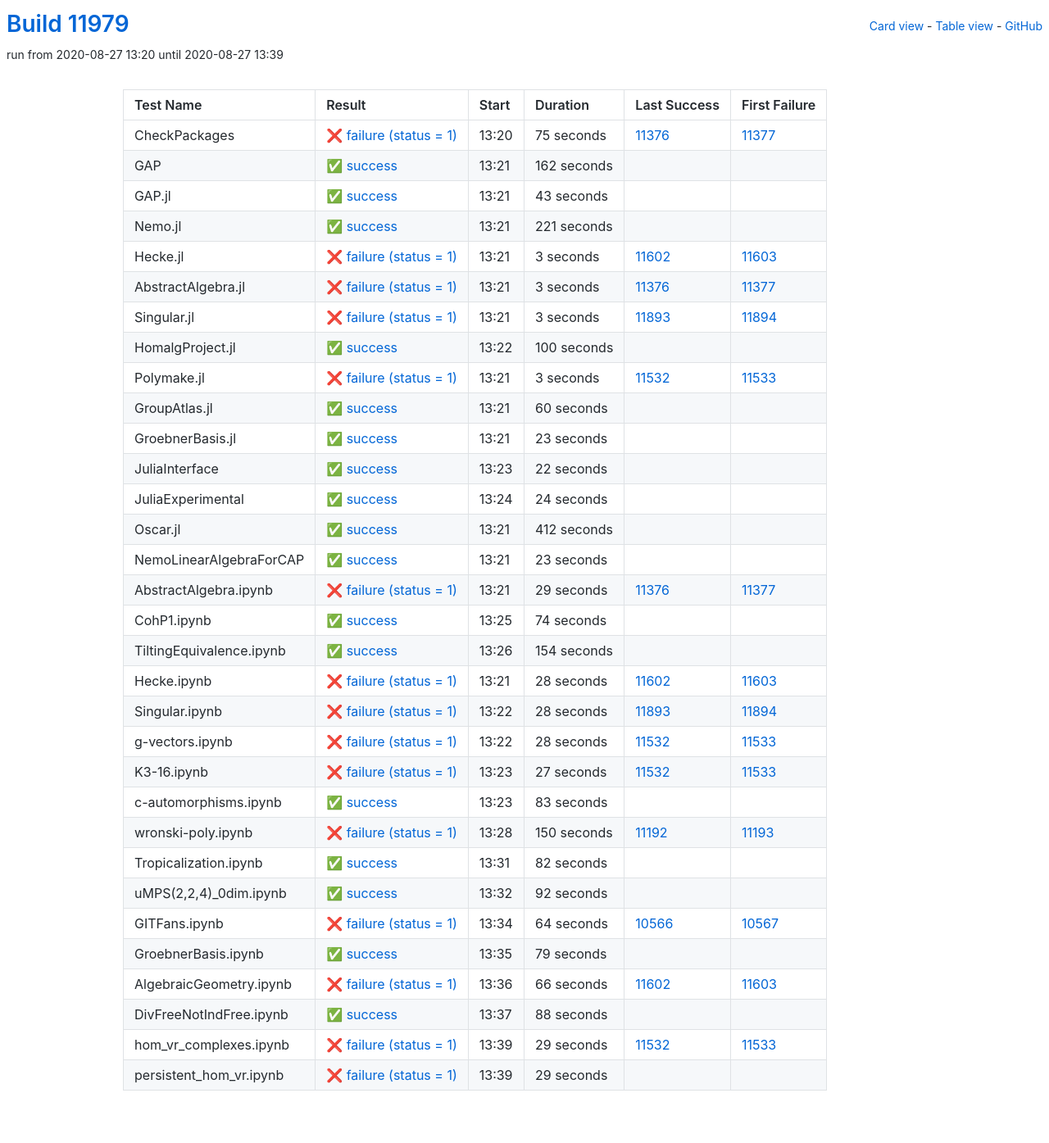
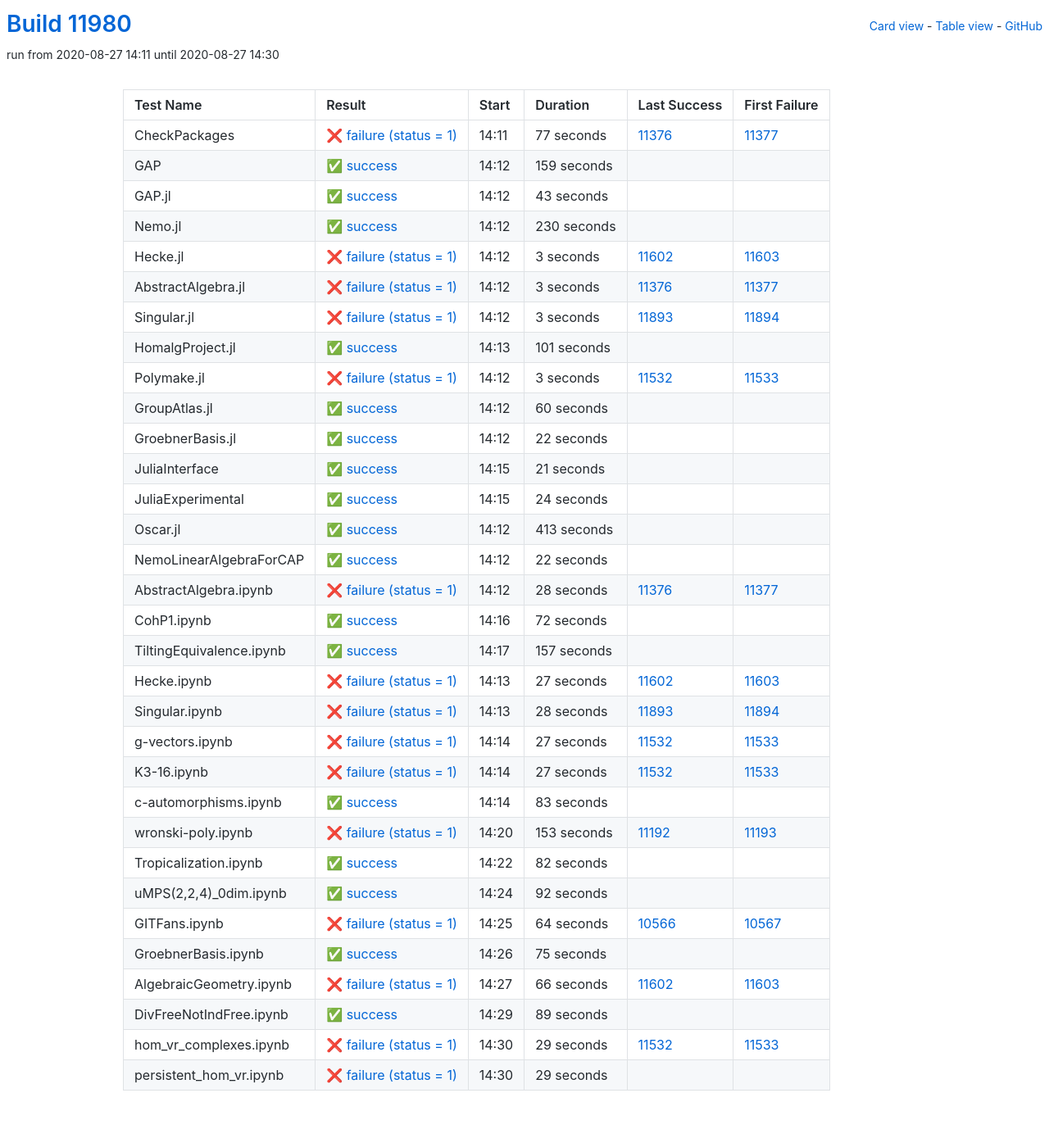
Before and after one commit to oscar-system/oscar-ci-status, a Jekyll site: the page built from table.html, in a window 1280 px wide. Shown: the whole page at 82% size. Built offline with Jekyll 4.4.1, drawn with Linux system fonts in a browser that asks for light colours.

Commit message:
Build #11980

```diff
--- a/_data/ci.yml
+++ b/_data/ci.yml
@@ -1,6 +1,6 @@
 ---
-build: 11979
-build_url: https://oscarci.mathematik.uni-kl.de/job/oscar/11979/
+build: 11980
+build_url: https://oscarci.mathematik.uni-kl.de/job/oscar/11980/
 job: oscar
 organization: oscar-system
 repo: oscar-ci-status
@@ -8,32 +8,32 @@
 tests:
 - name: CheckPackages
   id: checkpackages
-  log: https://oscarci.mathematik.uni-kl.de/job/oscar/11979/artifact/logs/build-11979/CheckPackages.log
-  start: 2020-08-27 13:20
+  log: https://oscarci.mathematik.uni-kl.de/job/oscar/11980/artifact/logs/build-11980/CheckPackages.log
+  start: 2020-08-27 14:11
   success: false
   exitcode: 1
   status: failure
-  duration: 75
+  duration: 77
   last_success: 11376
   last_success_url: https://oscarci.mathematik.uni-kl.de/job/oscar/11376/
   first_failure: 11377
   first_failure_url: https://oscarci.mathematik.uni-kl.de/job/oscar/11377/
 - name: GAP
   id: gap
-  log: https://oscarci.mathematik.uni-kl.de/job/oscar/11979/artifact/logs/build-11979/GAP.log
-  start: 2020-08-27 13:21
+  log: https://oscarci.mathematik.uni-kl.de/job/oscar/11980/artifact/logs/build-11980/GAP.log
+  start: 2020-08-27 14:12
   success: true
   exitcode: 0
   status: success
-  duration: 162
+  duration: 159
   last_success: false
   last_success_url:
   first_failure: false
   first_failure_url:
 - name: GAP.jl
   id: gap-jl
-  log: https://oscarci.mathematik.uni-kl.de/job/oscar/11979/artifact/logs/build-11979/GAP.jl.log
-  start: 2020-08-27 13:21
+  log: https://oscarci.mathematik.uni-kl.de/job/oscar/11980/artifact/logs/build-11980/GAP.jl.log
+  start: 2020-08-27 14:12
   success: true
   exitcode: 0
   status: success
@@ -44,20 +44,20 @@
   first_failure_url:
 - name: Nemo.jl
   id: nemo-jl
-  log: https://oscarci.mathematik.uni-kl.de/job/oscar/11979/artifact/logs/build-11979/Nemo.jl.log
-  start: 2020-08-27 13:21
+  log: https://oscarci.mathematik.uni-kl.de/job/oscar/11980/artifact/logs/build-11980/Nemo.jl.log
+  start: 2020-08-27 14:12
   success: true
   exitcode: 0
   status: success
-  duration: 221
+  duration: 230
   last_success: false
   last_success_url:
   first_failure: false
   first_failure_url:
 - name: Hecke.jl
   id: hecke-jl
-  log: https://oscarci.mathematik.uni-kl.de/job/oscar/11979/artifact/logs/build-11979/Hecke.jl.log
-  start: 2020-08-27 13:21
+  log: https://oscarci.mathematik.uni-kl.de/job/oscar/11980/artifact/logs/build-11980/Hecke.jl.log
+  start: 2020-08-27 14:12
   success: false
   exitcode: 1
   status: failure
@@ -68,8 +68,8 @@
   first_failure_url: https://oscarci.mathematik.uni-kl.de/job/oscar/11603/
 - name: AbstractAlgebra.jl
   id: abstractalgebra-jl
-  log: https://oscarci.mathematik.uni-kl.de/job/oscar/11979/artifact/logs/build-11979/AbstractAlgebra.jl.log
-  start: 2020-08-27 13:21
+  log: https://oscarci.mathematik.uni-kl.de/job/oscar/11980/artifact/logs/build-11980/AbstractAlgebra.jl.log
+  start: 2020-08-27 14:12
   success: false
   exitcode: 1
   status: failure
@@ -80,8 +80,8 @@
   first_failure_url: https://oscarci.mathematik.uni-kl.de/job/oscar/11377/
 - name: Singular.jl
   id: singular-jl
-  log: https://oscarci.mathematik.uni-kl.de/job/oscar/11979/artifact/logs/build-11979/Singular.jl.log
-  start: 2020-08-27 13:21
+  log: https://oscarci.mathematik.uni-kl.de/job/oscar/11980/artifact/logs/build-11980/Singular.jl.log
+  start: 2020-08-27 14:12
   success: false
   exitcode: 1
   status: failure
@@ -92,20 +92,20 @@
   first_failure_url: https://oscarci.mathematik.uni-kl.de/job/oscar/11894/
 - name: HomalgProject.jl
   id: homalgproject-jl
-  log: https://oscarci.mathematik.uni-kl.de/job/oscar/11979/artifact/logs/build-11979/HomalgProject.jl.log
-  start: 2020-08-27 13:22
+  log: https://oscarci.mathematik.uni-kl.de/job/oscar/11980/artifact/logs/build-11980/HomalgProject.jl.log
+  start: 2020-08-27 14:13
   success: true
   exitcode: 0
   status: success
-  duration: 100
+  duration: 101
   last_success: false
   last_success_url:
   first_failure: false
   first_failure_url:
 - name: Polymake.jl
   id: polymake-jl
-  log: https://oscarci.mathematik.uni-kl.de/job/oscar/11979/artifact/logs/build-11979/Polymake.jl.log
-  start: 2020-08-27 13:21
+  log: https://oscarci.mathematik.uni-kl.de/job/oscar/11980/artifact/logs/build-11980/Polymake.jl.log
+  start: 2020-08-27 14:12
   success: false
   exitcode: 1
   status: failure
@@ -116,8 +116,8 @@
   first_failure_url: https://oscarci.mathematik.uni-kl.de/job/oscar/11533/
 - name: GroupAtlas.jl
   id: groupatlas-jl
-  log: https://oscarci.mathematik.uni-kl.de/job/oscar/11979/artifact/logs/build-11979/GroupAtlas.jl.log
-  start: 2020-08-27 13:21
+  log: https://oscarci.mathematik.uni-kl.de/job/oscar/11980/artifact/logs/build-11980/GroupAtlas.jl.log
+  start: 2020-08-27 14:12
   success: true
   exitcode: 0
   status: success
@@ -128,20 +128,8 @@
   first_failure_url:
 - name: GroebnerBasis.jl
   id: groebnerbasis-jl
-  log: https://oscarci.mathematik.uni-kl.de/job/oscar/11979/artifact/logs/build-11979/GroebnerBasis.jl.log
-  start: 2020-08-27 13:21
-  success: true
-  exitcode: 0
-  status: success
-  duration: 23
-  last_success: false
-  last_success_url:
-  first_failure: false
-  first_failure_url:
-- name: JuliaInterface
-  id: juliainterface
-  log: https://oscarci.mathematik.uni-kl.de/job/oscar/11979/artifact/logs/build-11979/JuliaInterface.log
-  start: 2020-08-27 13:23
+  log: https://oscarci.mathematik.uni-kl.de/job/oscar/11980/artifact/logs/build-11980/GroebnerBasis.jl.log
+  start: 2020-08-27 14:12
   success: true
   exitcode: 0
   status: success
@@ -150,10 +138,22 @@
   last_success_url:
   first_failure: false
   first_failure_url:
+- name: JuliaInterface
+  id: juliainterface
+  log: https://oscarci.mathematik.uni-kl.de/job/oscar/11980/artifact/logs/build-11980/JuliaInterface.log
+  start: 2020-08-27 14:15
+  success: true
+  exitcode: 0
+  status: success
+  duration: 21
+  last_success: false
+  last_success_url:
+  first_failure: false
+  first_failure_url:
 - name: JuliaExperimental
   id: juliaexperimental
-  log: https://oscarci.mathematik.uni-kl.de/job/oscar/11979/artifact/logs/build-11979/JuliaExperimental.log
-  start: 2020-08-27 13:24
+  log: https://oscarci.mathematik.uni-kl.de/job/oscar/11980/artifact/logs/build-11980/JuliaExperimental.log
+  start: 2020-08-27 14:15
   success: true
   exitcode: 0
   status: success
@@ -164,80 +164,80 @@
   first_failure_url:
 - name: Oscar.jl
   id: oscar-jl
-  log: https://oscarci.mathematik.uni-kl.de/job/oscar/11979/artifact/logs/build-11979/Oscar.jl.log
-  start: 2020-08-27 13:21
+  log: https://oscarci.mathematik.uni-kl.de/job/oscar/11980/artifact/logs/build-11980/Oscar.jl.log
+  start: 2020-08-27 14:12
   success: true
   exitcode: 0
   status: success
-  duration: 412
+  duration: 413
   last_success: false
   last_success_url:
   first_failure: false
   first_failure_url:
 - name: NemoLinearAlgebraForCAP
   id: nemolinearalgebraforcap
-  log: https://oscarci.mathematik.uni-kl.de/job/oscar/11979/artifact/logs/build-11979/NemoLinearAlgebraForCAP.log
-  start: 2020-08-27 13:21
+  log: https://oscarci.mathematik.uni-kl.de/job/oscar/11980/artifact/logs/build-11980/NemoLinearAlgebraForCAP.log
+  start: 2020-08-27 14:12
   success: true
   exitcode: 0
   status: success
-  duration: 23
+  duration: 22
   last_success: false
   last_success_url:
   first_failure: false
   first_failure_url:
 - name: AbstractAlgebra.ipynb
   id: abstractalgebra-ipynb
-  log: https://oscarci.mathematik.uni-kl.de/job/oscar/11979/artifact/logs/build-11979/AbstractAlgebra.ipynb.log
-  start: 2020-08-27 13:21
+  log: https://oscarci.mathematik.uni-kl.de/job/oscar/11980/artifact/logs/build-11980/AbstractAlgebra.ipynb.log
+  start: 2020-08-27 14:12
   success: false
   exitcode: 1
   status: failure
-  duration: 29
+  duration: 28
   last_success: 11376
   last_success_url: https://oscarci.mathematik.uni-kl.de/job/oscar/11376/
   first_failure: 11377
   first_failure_url: https://oscarci.mathematik.uni-kl.de/job/oscar/11377/
 - name: CohP1.ipynb
   id: cohp1-ipynb
-  log: https://oscarci.mathematik.uni-kl.de/job/oscar/11979/artifact/logs/build-11979/CohP1.ipynb.log
-  start: 2020-08-27 13:25
+  log: https://oscarci.mathematik.uni-kl.de/job/oscar/11980/artifact/logs/build-11980/CohP1.ipynb.log
+  start: 2020-08-27 14:16
   success: true
   exitcode: 0
   status: success
-  duration: 74
+  duration: 72
   last_success: false
   last_success_url:
   first_failure: false
   first_failure_url:
 - name: TiltingEquivalence.ipynb
   id: tiltingequivalence-ipynb
-  log: https://oscarci.mathematik.uni-kl.de/job/oscar/11979/artifact/logs/build-11979/TiltingEquivalence.ipynb.log
-  start: 2020-08-27 13:26
+  log: https://oscarci.mathematik.uni-kl.de/job/oscar/11980/artifact/logs/build-11980/TiltingEquivalence.ipynb.log
+  start: 2020-08-27 14:17
   success: true
   exitcode: 0
   status: success
-  duration: 154
+  duration: 157
   last_success: false
   last_success_url:
   first_failure: false
   first_failure_url:
 - name: Hecke.ipynb
   id: hecke-ipynb
-  log: https://oscarci.mathematik.uni-kl.de/job/oscar/11979/artifact/logs/build-11979/Hecke.ipynb.log
-  start: 2020-08-27 13:21
+  log: https://oscarci.mathematik.uni-kl.de/job/oscar/11980/artifact/logs/build-11980/Hecke.ipynb.log
+  start: 2020-08-27 14:13
   success: false
   exitcode: 1
   status: failure
-  duration: 28
+  duration: 27
   last_success: 11602
   last_success_url: https://oscarci.mathematik.uni-kl.de/job/oscar/11602/
   first_failure: 11603
   first_failure_url: https://oscarci.mathematik.uni-kl.de/job/oscar/11603/
 - name: Singular.ipynb
   id: singular-ipynb
-  log: https://oscarci.mathematik.uni-kl.de/job/oscar/11979/artifact/logs/build-11979/Singular.ipynb.log
-  start: 2020-08-27 13:22
+  log: https://oscarci.mathematik.uni-kl.de/job/oscar/11980/artifact/logs/build-11980/Singular.ipynb.log
+  start: 2020-08-27 14:13
   success: false
   exitcode: 1
   status: failure
@@ -248,20 +248,20 @@
   first_failure_url: https://oscarci.mathematik.uni-kl.de/job/oscar/11894/
 - name: g-vectors.ipynb
   id: g-vectors-ipynb
-  log: https://oscarci.mathematik.uni-kl.de/job/oscar/11979/artifact/logs/build-11979/g-vectors.ipynb.log
-  start: 2020-08-27 13:22
+  log: https://oscarci.mathematik.uni-kl.de/job/oscar/11980/artifact/logs/build-11980/g-vectors.ipynb.log
+  start: 2020-08-27 14:14
   success: false
   exitcode: 1
   status: failure
-  duration: 28
+  duration: 27
   last_success: 11532
   last_success_url: https://oscarci.mathematik.uni-kl.de/job/oscar/11532/
   first_failure: 11533
   first_failure_url: https://oscarci.mathematik.uni-kl.de/job/oscar/11533/
 - name: K3-16.ipynb
   id: k3-16-ipynb
-  log: https://oscarci.mathematik.uni-kl.de/job/oscar/11979/artifact/logs/build-11979/K3-16.ipynb.log
-  start: 2020-08-27 13:23
+  log: https://oscarci.mathematik.uni-kl.de/job/oscar/11980/artifact/logs/build-11980/K3-16.ipynb.log
+  start: 2020-08-27 14:14
   success: false
   exitcode: 1
   status: failure
@@ -272,8 +272,8 @@
   first_failure_url: https://oscarci.mathematik.uni-kl.de/job/oscar/11533/
 - name: c-automorphisms.ipynb
   id: c-automorphisms-ipynb
-  log: https://oscarci.mathematik.uni-kl.de/job/oscar/11979/artifact/logs/build-11979/c-automorphisms.ipynb.log
-  start: 2020-08-27 13:23
+  log: https://oscarci.mathematik.uni-kl.de/job/oscar/11980/artifact/logs/build-11980/c-automorphisms.ipynb.log
+  start: 2020-08-27 14:14
   success: true
   exitcode: 0
   status: success
@@ -284,20 +284,20 @@
   first_failure_url:
 - name: wronski-poly.ipynb
   id: wronski-poly-ipynb
-  log: https://oscarci.mathematik.uni-kl.de/job/oscar/11979/artifact/logs/build-11979/wronski-poly.ipynb.log
-  start: 2020-08-27 13:28
+  log: https://oscarci.mathematik.uni-kl.de/job/oscar/11980/artifact/logs/build-11980/wronski-poly.ipynb.log
+  start: 2020-08-27 14:20
   success: false
   exitcode: 1
   status: failure
-  duration: 150
+  duration: 153
   last_success: 11192
   last_success_url: https://oscarci.mathematik.uni-kl.de/job/oscar/11192/
   first_failure: 11193
   first_failure_url: https://oscarci.mathematik.uni-kl.de/job/oscar/11193/
 - name: Tropicalization.ipynb
   id: tropicalization-ipynb
-  log: https://oscarci.mathematik.uni-kl.de/job/oscar/11979/artifact/logs/build-11979/Tropicalization.ipynb.log
-  start: 2020-08-27 13:31
+  log: https://oscarci.mathematik.uni-kl.de/job/oscar/11980/artifact/logs/build-11980/Tropicalization.ipynb.log
+  start: 2020-08-27 14:22
   success: true
   exitcode: 0
   status: success
@@ -308,8 +308,8 @@
   first_failure_url:
 - name: uMPS(2,2,4)_0dim.ipynb
   id: umps-2-2-4-0dim-ipynb
-  log: https://oscarci.mathematik.uni-kl.de/job/oscar/11979/artifact/logs/build-11979/uMPS-2-2-4-_0dim.ipynb.log
-  start: 2020-08-27 13:32
+  log: https://oscarci.mathematik.uni-kl.de/job/oscar/11980/artifact/logs/build-11980/uMPS-2-2-4-_0dim.ipynb.log
+  start: 2020-08-27 14:24
   success: true
   exitcode: 0
   status: success
@@ -320,8 +320,8 @@
   first_failure_url:
 - name: GITFans.ipynb
   id: gitfans-ipynb
-  log: https://oscarci.mathematik.uni-kl.de/job/oscar/11979/artifact/logs/build-11979/GITFans.ipynb.log
-  start: 2020-08-27 13:34
+  log: https://oscarci.mathematik.uni-kl.de/job/oscar/11980/artifact/logs/build-11980/GITFans.ipynb.log
+  start: 2020-08-27 14:25
   success: false
   exitcode: 1
   status: failure
@@ -332,20 +332,20 @@
   first_failure_url: https://oscarci.mathematik.uni-kl.de/job/oscar/10567/
 - name: GroebnerBasis.ipynb
   id: groebnerbasis-ipynb
-  log: https://oscarci.mathematik.uni-kl.de/job/oscar/11979/artifact/logs/build-11979/GroebnerBasis.ipynb.log
-  start: 2020-08-27 13:35
+  log: https://oscarci.mathematik.uni-kl.de/job/oscar/11980/artifact/logs/build-11980/GroebnerBasis.ipynb.log
+  start: 2020-08-27 14:26
   success: true
   exitcode: 0
   status: success
-  duration: 79
+  duration: 75
   last_success: false
   last_success_url:
   first_failure: false
   first_failure_url:
 - name: AlgebraicGeometry.ipynb
   id: algebraicgeometry-ipynb
-  log: https://oscarci.mathematik.uni-kl.de/job/oscar/11979/artifact/logs/build-11979/AlgebraicGeometry.ipynb.log
-  start: 2020-08-27 13:36
+  log: https://oscarci.mathematik.uni-kl.de/job/oscar/11980/artifact/logs/build-11980/AlgebraicGeometry.ipynb.log
+  start: 2020-08-27 14:27
   success: false
   exitcode: 1
   status: failure
@@ -356,20 +356,20 @@
   first_failure_url: https://oscarci.mathematik.uni-kl.de/job/oscar/11603/
 - name: DivFreeNotIndFree.ipynb
   id: divfreenotindfree-ipynb
-  log: https://oscarci.mathematik.uni-kl.de/job/oscar/11979/artifact/logs/build-11979/DivFreeNotIndFree.ipynb.log
-  start: 2020-08-27 13:37
+  log: https://oscarci.mathematik.uni-kl.de/job/oscar/11980/artifact/logs/build-11980/DivFreeNotIndFree.ipynb.log
+  start: 2020-08-27 14:29
   success: true
   exitcode: 0
   status: success
-  duration: 88
+  duration: 89
   last_success: false
   last_success_url:
   first_failure: false
   first_failure_url:
 - name: hom_vr_complexes.ipynb
   id: hom-vr-complexes-ipynb
-  log: https://oscarci.mathematik.uni-kl.de/job/oscar/11979/artifact/logs/build-11979/hom_vr_complexes.ipynb.log
-  start: 2020-08-27 13:39
+  log: https://oscarci.mathematik.uni-kl.de/job/oscar/11980/artifact/logs/build-11980/hom_vr_complexes.ipynb.log
+  start: 2020-08-27 14:30
   success: false
   exitcode: 1
   status: failure
@@ -380,8 +380,8 @@
   first_failure_url: https://oscarci.mathematik.uni-kl.de/job/oscar/11533/
 - name: persistent_hom_vr.ipynb
   id: persistent-hom-vr-ipynb
-  log: https://oscarci.mathematik.uni-kl.de/job/oscar/11979/artifact/logs/build-11979/persistent_hom_vr.ipynb.log
-  start: 2020-08-27 13:39
+  log: https://oscarci.mathematik.uni-kl.de/job/oscar/11980/artifact/logs/build-11980/persistent_hom_vr.ipynb.log
+  start: 2020-08-27 14:30
   success: false
   exitcode: 1
   status: failure
```
Also changed, not shown: README.md.
